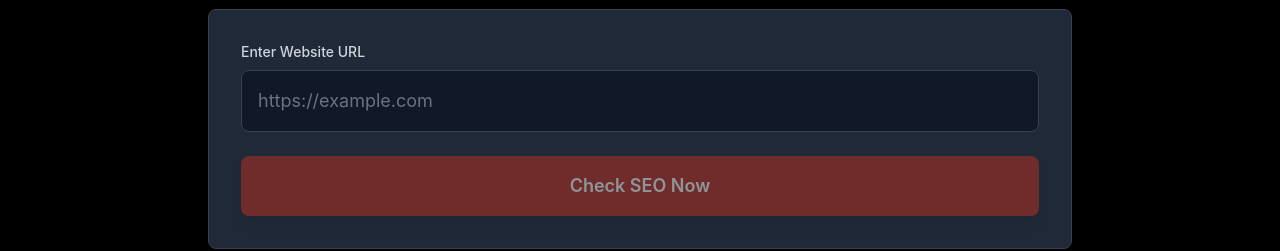
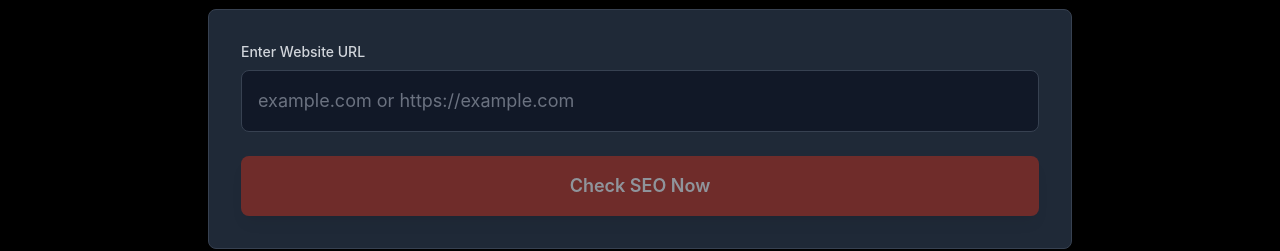
Before and after one commit to ibilalfaizz/arma-seo-agency, a Next.js app: page / in a window 1280 px wide. Shown: the part 408-659 px from the top of the page. Built offline with nearby package versions, Linux system fonts and the light colour scheme; a web font is replaced by a local one.

Commit message:
url issue fixed

```diff
--- a/src/app/api/check-seo/route.ts
+++ b/src/app/api/check-seo/route.ts
@@ -1,5 +1,6 @@
 import { NextRequest, NextResponse } from 'next/server'
 import { markReportPending } from '@/lib/reportStore'
+import { normalizeWebsiteUrl } from '@/lib/normalizeWebsiteUrl'
 import {
   checkRateLimit,
   finishAnalysisForReport,
@@ -56,9 +57,20 @@ export async function POST(request: NextRequest) {
       return response
     }
 
-    if (!url) {
+    if (url == null || typeof url !== 'string' || url.trim() === '') {
       return NextResponse.json(
         { error: 'URL is required' },
+        { status: 400 }
+      )
+    }
+
+    const normalizedUrl = normalizeWebsiteUrl(url)
+    if (!normalizedUrl) {
+      return NextResponse.json(
+        {
+          error:
+            'Invalid URL. Use a format like example.com, www.example.com, or https://example.com.',
+        },
         { status: 400 }
       )
     }
@@ -85,7 +97,7 @@ export async function POST(request: NextRequest) {
         'x-api-key': apiKey,
       },
       body: JSON.stringify({
-        url: url,
+        url: normalizedUrl,
         pdf: 1, // Enable PDF generation
         ...(callbackUrl ? { callback: callbackUrl } : {}),
       }),
@@ -166,7 +178,7 @@ export async function POST(request: NextRequest) {
       )
     }
 
-    markReportPending(reportId, { url })
+    markReportPending(reportId, { url: normalizedUrl })
     startAnalysisForIp(ip, reportId)
 
     return NextResponse.json({ status: 'pending', reportId })
--- a/src/app/results/page.tsx
+++ b/src/app/results/page.tsx
@@ -10,6 +10,7 @@ import BacklinksSection from '../../components/BacklinksSection'
 import PerformanceSection from '@/components/PerformanceSection'
 import UsabilitySection from '@/components/UsabilitySection'
 import LocalSEOSection from '@/components/LocalSEOSection'
+import { normalizeWebsiteUrl } from '@/lib/normalizeWebsiteUrl'
 
 export interface SEOData {
   url?: string
@@ -22,7 +23,11 @@ export interface SEOData {
 function ResultsContent() {
   const searchParams = useSearchParams()
   const router = useRouter()
-  const url = searchParams.get('url')
+  const rawUrlParam = searchParams.get('url')
+  const url =
+    rawUrlParam != null && rawUrlParam.trim() !== ''
+      ? normalizeWebsiteUrl(rawUrlParam) ?? null
+      : null
 
   const [seoData, setSeoData] = useState<SEOData | null>(null)
   const [loading, setLoading] = useState(true)
@@ -98,8 +103,15 @@ function ResultsContent() {
 
     // Fetch results from API
     const fetchResults = async () => {
+      if (rawUrlParam == null || rawUrlParam.trim() === '') {
+        setError('No URL provided')
+        setLoading(false)
+        return
+      }
       if (!url) {
-        setError('No URL provided')
+        setError(
+          'Invalid URL. Use a format like example.com, www.example.com, or https://example.com.'
+        )
         setLoading(false)
         return
       }
@@ -299,7 +311,7 @@ function ResultsContent() {
     } else {
       fetchResults()
     }
-  }, [url])
+  }, [rawUrlParam])
 
   return (
     <main className="min-h-screen from-gray-900 via-gray-800 to-gray-900 overflow-x-hidden">
--- a/src/components/CheckerForm.tsx
+++ b/src/components/CheckerForm.tsx
@@ -1,6 +1,7 @@
 'use client'
 
 import { useState, FormEvent } from 'react'
+import { normalizeWebsiteUrl } from '@/lib/normalizeWebsiteUrl'
 
 interface CheckerFormProps {
   onCheck: (url: string) => void
@@ -9,12 +10,18 @@ interface CheckerFormProps {
 
 export default function CheckerForm({ onCheck, loading }: CheckerFormProps) {
   const [url, setUrl] = useState('')
+  const [urlError, setUrlError] = useState<string | null>(null)
 
   const handleSubmit = (e: FormEvent) => {
     e.preventDefault()
-    if (url.trim()) {
-      onCheck(url.trim())
+    setUrlError(null)
+    if (!url.trim()) return
+    const normalized = normalizeWebsiteUrl(url)
+    if (!normalized) {
+      setUrlError('Enter a valid website (e.g. example.com or https://example.com).')
+      return
     }
+    onCheck(normalized)
   }
 
   return (
@@ -26,16 +33,26 @@ export default function CheckerForm({ onCheck, loading }: CheckerFormProps) {
           </label>
           <div className="relative">
             <input
-              type="url"
+              type="text"
               id="url"
               value={url}
-              onChange={(e) => setUrl(e.target.value)}
-              placeholder="https://example.com"
+              onChange={(e) => {
+                setUrl(e.target.value)
+                if (urlError) setUrlError(null)
+              }}
+              placeholder="example.com or https://example.com"
+              autoComplete="url"
+              inputMode="url"
               className="w-full px-4 py-4 bg-gray-900 border border-gray-700 rounded-lg focus:outline-none focus:ring-2 focus:ring-accent focus:border-transparent text-white placeholder-gray-500 text-lg"
               required
               disabled={loading}
             />
           </div>
+          {urlError && (
+            <p className="mt-2 text-sm text-red-400" role="alert">
+              {urlError}
+            </p>
+          )}
         </div>
         <button
           type="submit"
--- /dev/null
+++ b/src/lib/normalizeWebsiteUrl.ts
@@ -0,0 +1,25 @@
+/**
+ * Turns user input into a valid http(s) URL for the SEO checker.
+ * Accepts: https://..., http://..., www...., example.com, example.com/path, etc.
+ */
+export function normalizeWebsiteUrl(input: string): string | null {
+  const raw = input.trim()
+  if (!raw) return null
+  if (/\s/.test(raw)) return null
+
+  let candidate = raw
+  if (candidate.startsWith('//')) {
+    candidate = `https:${candidate}`
+  } else if (!/^https?:\/\//i.test(candidate)) {
+    candidate = `https://${candidate}`
+  }
+
+  try {
+    const parsed = new URL(candidate)
+    if (parsed.protocol !== 'http:' && parsed.protocol !== 'https:') return null
+    if (!parsed.hostname) return null
+    return parsed.href
+  } catch {
+    return null
+  }
+}
```
Also changed, not shown: 2 other files (tests, documents, lock files or other folders).
